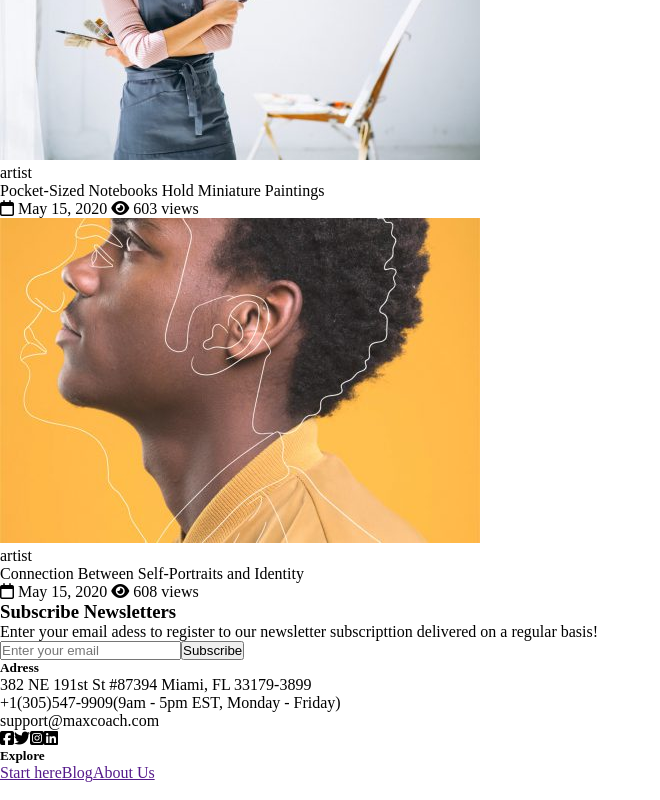
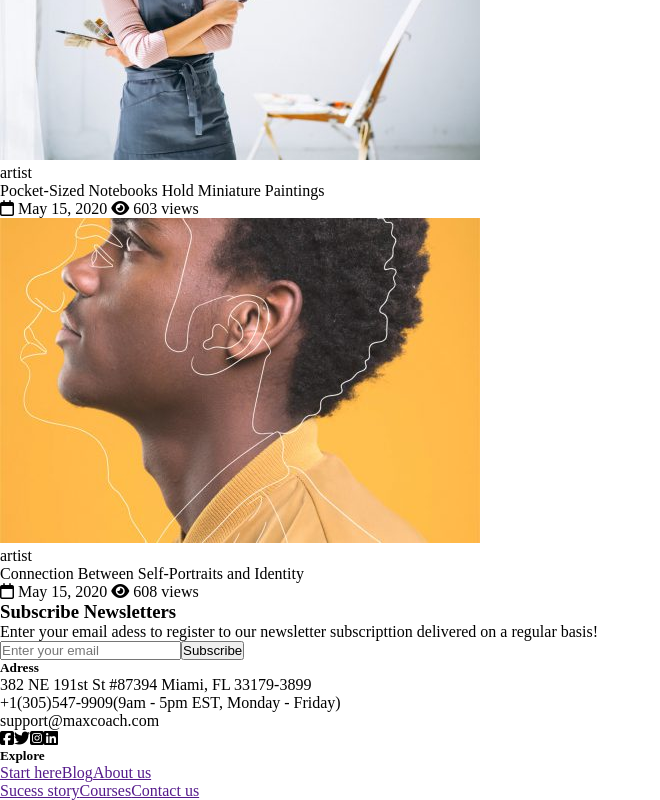
Before and after one commit to MarioBroi/proj-html-vuejs, a Vue app: page / in a window 1280 px wide. Shown: the part 5052-5852 px from the top of the page, without its empty margins (0-660 px from the left). Built offline with nearby package versions, Linux system fonts and the light colour scheme.

Commit message:
add plain in AppFooter, update readme

```diff
--- a/src/components/AppFooter.vue
+++ b/src/components/AppFooter.vue
@@ -26,12 +26,15 @@ export default {
             <h5>Explore</h5>
             <a href="">Start here</a>
             <a href="">Blog</a>
-            <a href="">About Us</a>
+            <a href="">About us</a>
         </div>
         <!-- /.explore -->
 
         <div class="plain">
-
+            <h5></h5>
+            <a href="">Sucess story</a>
+            <a href="">Courses</a>
+            <a href="">Contact us</a>
         </div>
         <!-- /.plain -->
 
```
Also changed, not shown: 1 other file (tests, documents, lock files or other folders).
